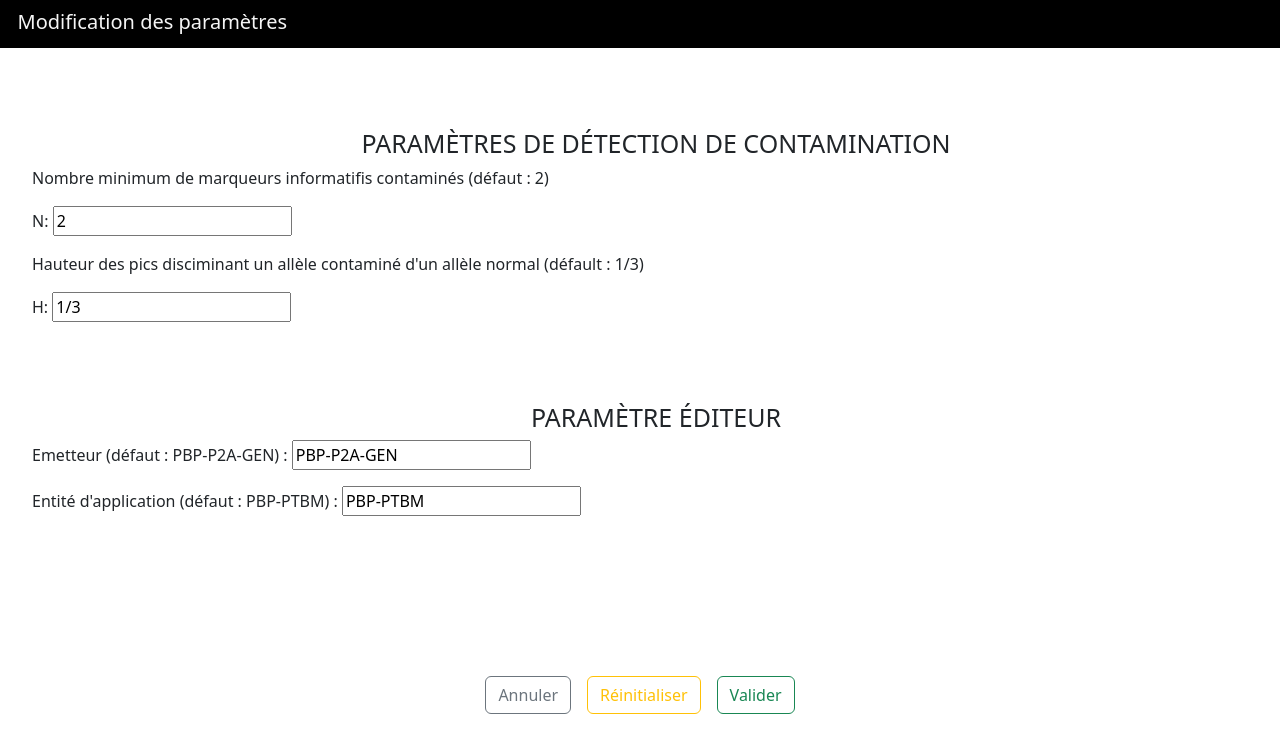
After one commit to RAHMANIfatima/LacFom, a Django app: page /parametres/ in a window 1280 px wide. The commit adds this page. Shown: the top 753 px of the page. Run offline with Django 3.2, Linux system fonts and the light colour scheme.

Commit message:
maj page d'accueil + ajout pages parametres, manuel d'utilisation, futur âge reconnaissance des individus

```diff
--- a/Django/src/analyse/urls.py
+++ b/Django/src/analyse/urls.py
@@ -1,6 +1,6 @@
 from django.urls import path
-from .views import index
+from .views import afficher_importation
 
 urlpatterns = [
-    path('',index,name='analyse-index')
+    path("importation/",afficher_importation,name="importation"),
 ]
--- a/Django/src/analyse/views.py
+++ b/Django/src/analyse/views.py
@@ -1,5 +1,6 @@
 from django.shortcuts import render
 # Create your views here.
 
-def index(request):
-    return render(request,"analyse/index.html")
+def afficher_importation(request):
+    contenu = request.session.pop("contenu_fichier", None)  # Récupère le contenu et le supprime après affichage
+    return render(request, "analyse/importation.html", {"contenu": contenu})
--- /dev/null
+++ b/Django/src/lacfom/static/css/parametres.css
@@ -0,0 +1,44 @@
+header{
+    background-color: black;
+    width: 100%;
+    color: whitesmoke;
+    padding: 0.4rem;
+}
+
+h3{
+    font-size: 20px;
+    margin-left: 0.7rem;
+    margin-top: 0.2rem;
+}
+
+body{
+    margin: auto;
+    padding: auto;
+
+}
+
+h2{
+    text-align: center;
+    text-transform: uppercase;
+    font-size: 25px;
+}
+#nombre-marqueurs{
+    margin-bottom: 1rem;
+}
+
+#emetteur{
+    margin-bottom: 1rem;
+}
+.parametre-detection-contamination {
+    margin-top: 5rem;
+    margin-left: 2rem;
+}
+
+.parametre-editeur {
+    margin-top: 5rem;
+    margin-left: 2rem;
+}
+
+.bouton-parametres{
+    margin-top: 10rem;
+}
--- /dev/null
+++ b/Django/src/lacfom/templates/lacfom/parametres.html
@@ -0,0 +1,61 @@
+{%load static%}
+<!DOCTYPE html>
+<html lang="fr">
+    <head>
+        <meta charset="UTF-8">
+        <meta name="viewport" content="width=device-width, initial-scale=1.0">
+        <link href="https://cdn.jsdelivr.net/npm/bootstrap@5.3.0/dist/css/bootstrap.min.css" rel="stylesheet">
+        <link rel="stylesheet" href="{% static 'css/parametres.css' %}">
+        <title>Lacfom</title>
+
+
+    </head>
+
+    <header>
+        <h3>Modification des paramètres</h3>
+    </header>
+
+    <body>
+
+        <form>
+            <div class="parametre-detection-contamination">
+                <h2>Paramètres de détection de contamination</h2>
+                <div id="nombre-marqueurs">
+                    <p>Nombre minimum de marqueurs informatifis contaminés (défaut : 2)</p>
+                    <label for="nmarqueurs">N: </label>
+                    <input type="number" name="nmarqueurs" value="2">
+                </div>
+
+                <div id="hauteur-pics">
+                    <p>Hauteur des pics disciminant un allèle contaminé d'un allèle normal (défault : 1/3)</p>
+                    <label for="hpics">H: </label>
+                    <input type="text" name="hpics" value="1/3"> <!--Besoin de convertir le text en int dans le code-->
+                </div>
+            </div>
+
+            <div class="parametre-editeur">
+                <h2>Paramètre éditeur</h2>
+                <div id="emetteur">
+                    <label for="emet">Emetteur (défaut : PBP-P2A-GEN) : </label>
+                    <input type="text" name="emet" value="PBP-P2A-GEN">
+                </div>
+                <div id="entite">
+                    <label for="enti">Entité d'application (défaut : PBP-PTBM) : </label>
+                    <input type="text" name="enti" value="PBP-PTBM">
+                </div>
+            </div>
+
+            <div class="bouton-parametres d-flex justify-content-center gap-3">
+                <button type="button" onclick="window.location.href='{% url 'index' %}'" class="btn btn-outline-secondary">Annuler</button>
+
+                <!-- <button type="submit">Réinitialiser</button> -->
+                <input type="reset" value="Réinitialiser" class="btn btn-outline-warning">
+
+                <button type="submit" class="btn btn-outline-success">Valider</button>
+
+            </div>
+        </form>
+    </body>
+
+</html>
+</html>
--- a/Django/src/lacfom/urls.py
+++ b/Django/src/lacfom/urls.py
@@ -16,11 +16,31 @@ Including another URLconf
 from django.contrib import admin
 from django.urls import path,include
 
-from .views import index
+from .views import index,importer_fichier,manuel_utilisation,changer_parametres
+
+from django.conf import settings
+from django.conf.urls.static import static
 
 
 urlpatterns = [
     path('',index, name='index'),
     path('analyse/',include("analyse.urls")),
     path('admin/', admin.site.urls),
+    path("importer/",importer_fichier,name="importer_fichier"),
+    # path("importation/",afficher_importation,name="importation"),
+    path('manuel-d-utilisation/',manuel_utilisation,name='manuel_utilisation'),
+    path('parametres/',changer_parametres,name='changer_parametres'),
 ]
+
+
+urlpatterns += static(settings.MEDIA_URL, document_root=settings.MEDIA_ROOT) # Permet de stocker temporairement les fichiers enregistrés
+
+
+
+
+"""
+path() doit inclure 3 arguments :
+- Ce qui va definir son chemin dans l'URL
+- Le nom de la fonction qui doit être appelée (views.py)
+- Le nom qui va permettre d'appeler l'URL dans les fichiers HTML
+"""
--- a/Django/src/lacfom/views.py
+++ b/Django/src/lacfom/views.py
@@ -1,4 +1,37 @@
-from django.shortcuts import render
+from django.shortcuts import render,redirect
+from django.core.files.storage import default_storage
 
 def index(request):
-    return render(request,"lacfom/index.html", context={"user_name": "user"})
+    user_name = request.user.username if request.user.is_authenticated else "Utilisateur"
+    texte = f"Bienvenue {user_name}"
+    version= 6.0
+    return render(request, "lacfom/index.html", {"texte": texte})
+
+def importer_fichier(request):
+    print("\nCoucou\n")
+    if request.method == "POST" and request.FILES.get("fichier"):
+        fichier = request.FILES["fichier"]  # Récupère le fichier sélectionné
+        if fichier.name.endswith(".txt"):  # Vérifie que c'est bien un .txt
+            chemin_fichier = default_storage.save(f"uploads/{fichier.name}", fichier)
+            with default_storage.open(chemin_fichier, "r") as f:
+                contenu = f.read()  # Lit le contenu du fichier
+
+            request.session["contenu_fichier"]=contenu
+            print("ça marche")
+            return redirect("importation")
+        else:
+            print("ça marche pas")
+            return render(request, "lacfom/index.html", {"erreur": "Format invalide. Seuls les fichiers .txt sont autorisés."})
+    print("Why ?")
+    return render(request, "lacfom/index.html", {"erreur": "Veuillez importer un fichier .txt valide."})
+
+
+def afficher_importation(request):
+    contenu = request.session.pop("contenu_fichier", None)  # Récupère le contenu et le supprime après affichage
+    return render(request, "lacfom/importation.html", {"contenu": contenu})
+
+def manuel_utilisation(request):
+    return render(request,"lacfom/manuel.html")
+
+def changer_parametres(request):
+    return render(request,"lacfom/parametres.html")
```
Also changed, not shown: Django/src/analyse/templates/analyse/importation.html (added, +31 -0 lines), Django/src/analyse/templates/analyse/index.html (deleted, +0 -10 lines), Django/src/lacfom/settings.py (+10 -0 lines), Django/src/lacfom/static/css/style.css (added, +68 -0 lines), Django/src/lacfom/templates/lacfom/index.html (+61 -2 lines), Django/src/lacfom/templates/lacfom/manuel.html (added, +18 -0 lines), Django/src/lacfom/static/images/acces-fichier.png (added), Django/src/lacfom/static/images/logo.png (added), Django/src/lacfom/static/images/manuel.png (added), Django/src/lacfom/static/images/parametres.png (added).
